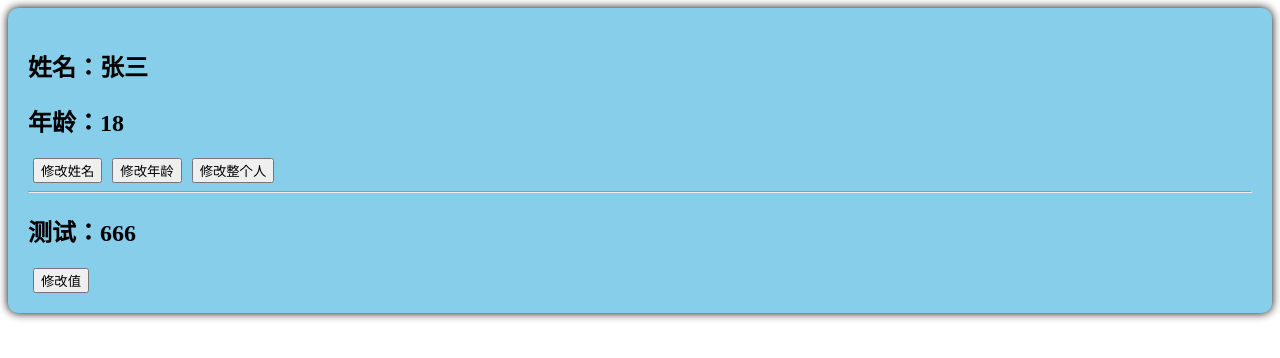
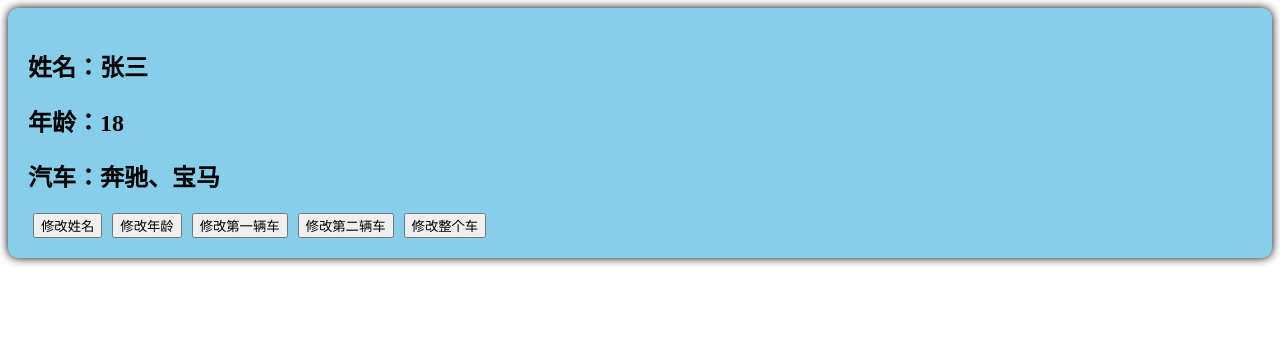
Before and after one commit to Pakho-Yip/hello_vue3, a Vue app: page / in a window 1280 px wide. Shown: the top 358 px of the page. Built offline with nearby package versions, Linux system fonts and the light colour scheme.

Commit message:
16_watch监视_情况四

```diff
--- a/src/components/Person.vue
+++ b/src/components/Person.vue
@@ -2,12 +2,12 @@
     <div class="person">
       <h2>姓名：{{person.name}}</h2>
       <h2>年龄：{{person.age}}</h2>
+      <h2>汽车：{{person.car.car1}}、{{person.car.car2}}</h2>
       <button @click="changeName">修改姓名</button>
       <button @click="changeAge">修改年龄</button>
-      <button @click="changePerson">修改整个人</button>
-      <hr>
-      <h2>测试：{{obj.a.b.c}}</h2>
-      <button @click="changeObj">修改值</button>
+      <button @click="changeCar1">修改第一辆车</button>
+      <button @click="changeCar2">修改第二辆车</button>
+      <button @click="changeCar">修改整个车</button>
     </div>
 </template>
 
@@ -16,23 +16,22 @@
 
   let person = reactive({
     name: '张三',
-    age: 18
-  })
-  let obj = reactive({
-    a:{
-      b:{
-        c:666
-      }
+    age: 18,
+    car:{
+      car1:'奔驰',
+      car2:'宝马'
     }
   })
 
-  // 监视，情况三：监视【reactive】定义的【对象类型】数据，且默认是开启深度监视的
-  watch(person,(newValue,oldValue)=>{
+  // 监视，情况四：监视响应式对象中的某个属性，且该属性是基本类型的，要写成函数式
+/*   watch(()=>person.name,(newValue,oldValue)=>{
     console.log('watch',newValue,oldValue)
-  })
-  watch(obj,(newValue,oldValue)=>{
+  }) */
+
+  // 监视，情况四：监视响应式对象中的某个属性，且该属性是对象类型的，可以直接写，也能写函数，更推荐写函数
+  watch(()=>person.car,(newValue,oldValue)=>{
     console.log('watch',newValue,oldValue)
-  })
+  },{deep:true})
 
   function changeName(){
     person.name += '~'
@@ -40,12 +39,14 @@
   function changeAge(){
     person.age += 1
   }
-  function changePerson(){
-    // person = {name: '李四', age: 90}
-    Object.assign(person,{name: '李四', age: 90})
+  function changeCar1(){
+    person.car.car1 = '奥迪'
   }
-  function changeObj(){
-    obj.a.b.c = 888
+  function changeCar2(){
+    person.car.car2 = '路虎'
+  }
+  function changeCar(){
+    person.car = {car1:'爱玛',car2:'雅迪'}
   }
 </script>
 
```
